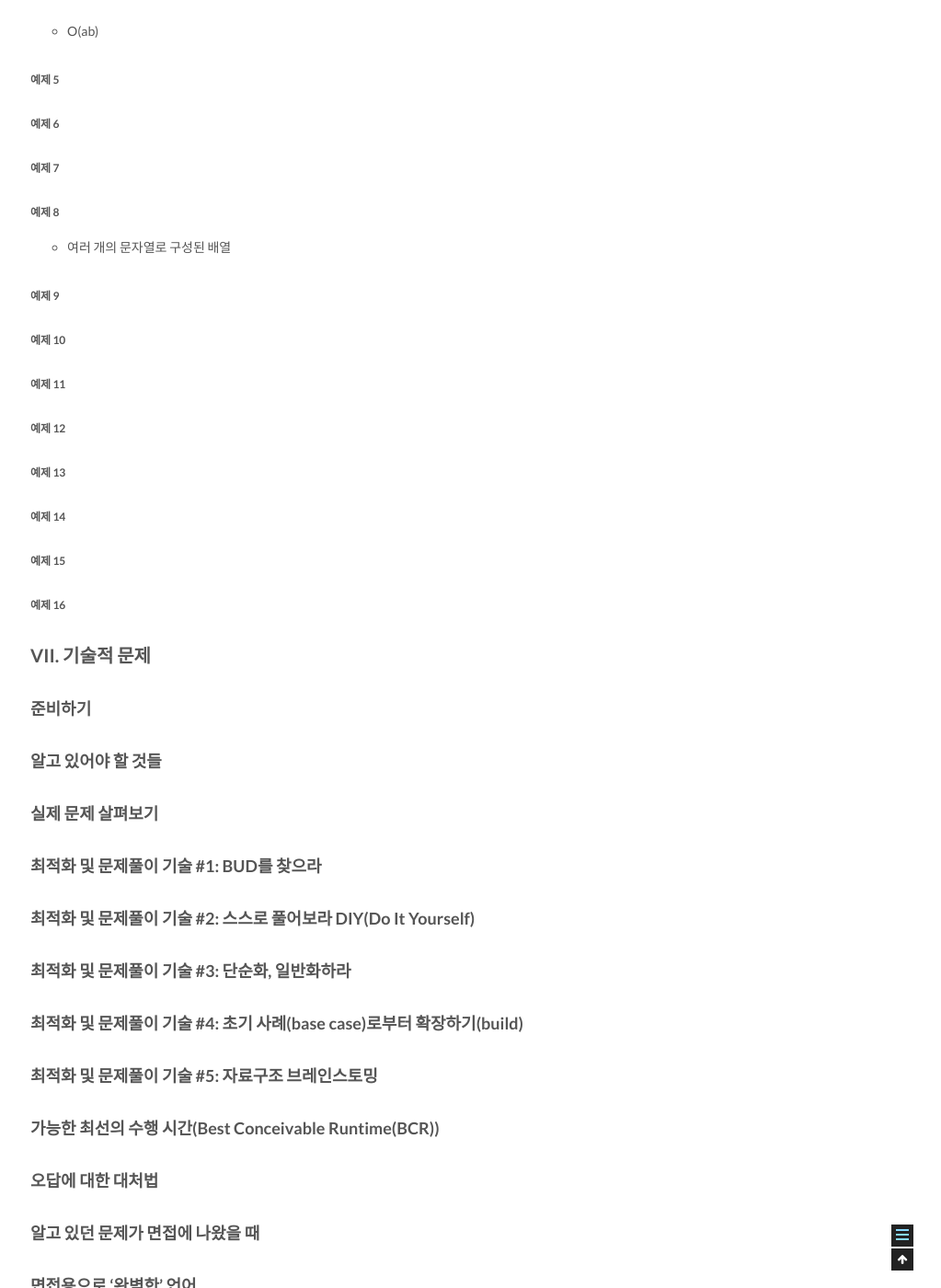
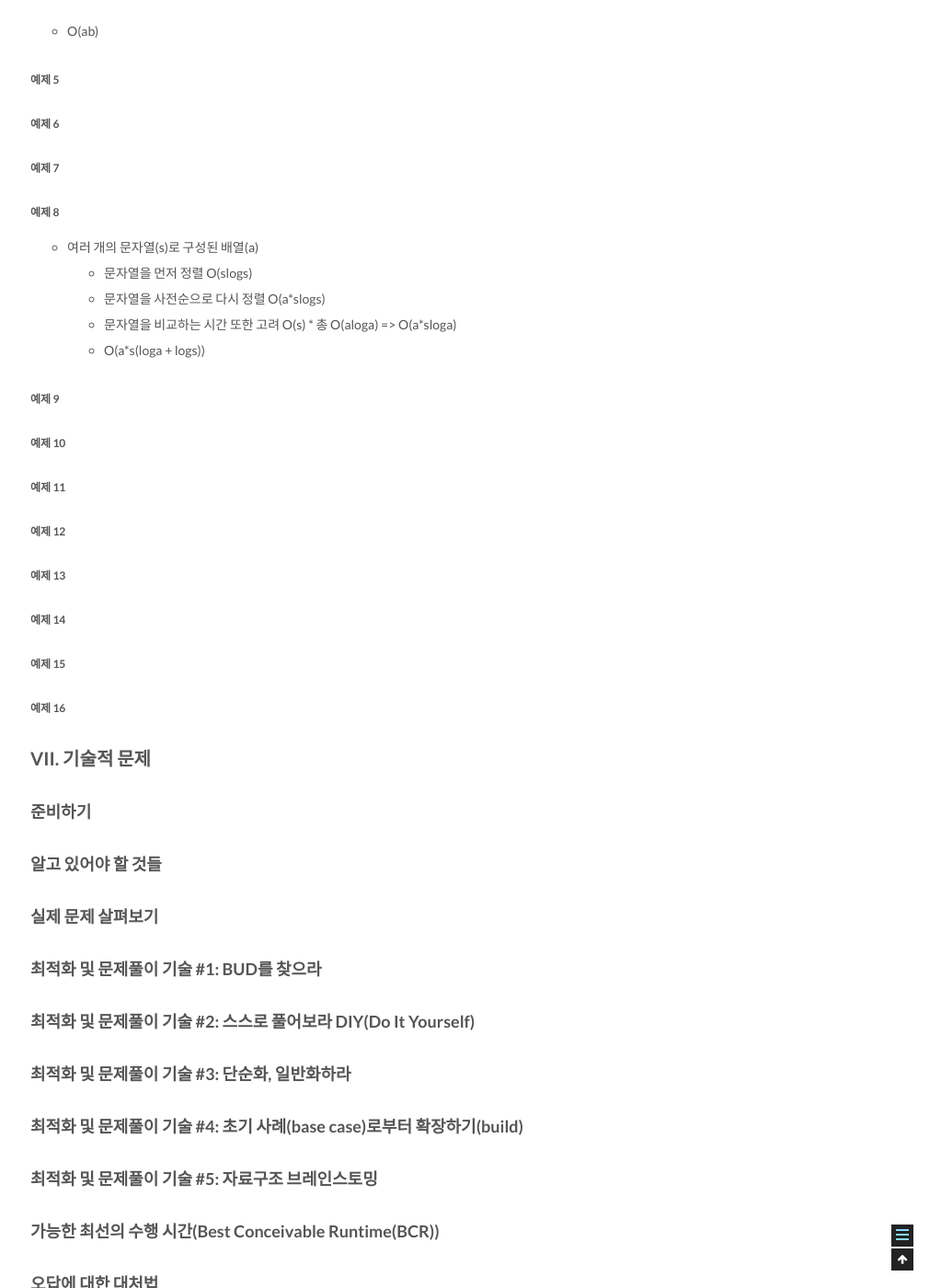
Before and after one commit to csj4032/csj4032.github.io, a Jekyll site: the page built from _posts/2018-05-09-코딩인터뷰완전분석.md, in a window 1280 px wide and 1400 px high, scrolled down 5956 px. Shown: the whole window at 92% size, without its empty margins (257-1280 px from the left). Built offline with Jekyll 4.4.1, drawn with Linux system fonts in a browser that asks for light colours; comment, search, counter and statistics services are not loaded.

Commit message:
코딩인터뷰완전분석 포스팅 수정

```diff
--- a/_posts/2018-05-09-코딩인터뷰완전분석.md
+++ b/_posts/2018-05-09-코딩인터뷰완전분석.md
@@ -229,7 +229,11 @@ void printUnorderedPairs(int[] arrayA, int[] arrayB) {
 ###### 예제 7
 
 ###### 예제 8
-* 여러 개의 문자열로 구성된 배열
+* 여러 개의 문자열(s)로 구성된 배열(a)
+  1. 문자열을 먼저 정렬 O(slogs)
+  2. 문자열을 사전순으로 다시 정렬 O(a*slogs)
+  3. 문자열을 비교하는 시간 또한 고려 O(s) * 총 O(aloga) => O(a*sloga)
+  4. O(a*s(loga + logs))
 
 ###### 예제 9
 
```
Also changed, not shown: _posts/2018-05-02-관계형데이터모델링프리미엄가이드.md (+1 -1 lines).
